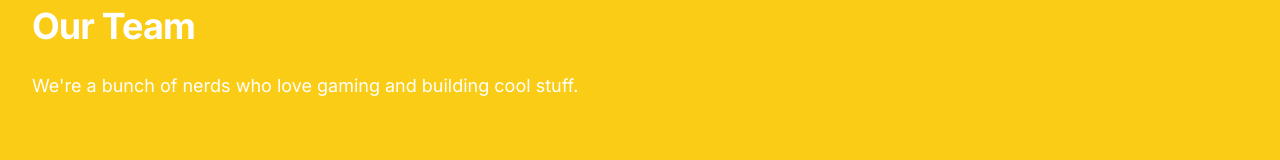
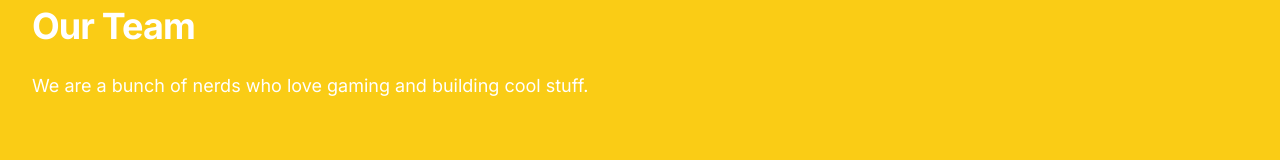
Before and after one commit to mstevensdesign/pigfarm-club, a Next.js app: page /roster in a window 1280 px wide. Shown: the part 196-356 px from the top of the page. Built offline with nearby package versions, Linux system fonts and the light colour scheme.

Commit message:
fix apostrophe for vercel

```diff
--- a/src/app/roster/page.tsx
+++ b/src/app/roster/page.tsx
@@ -70,7 +70,7 @@ const Roster = (props: Props) => {
             Our Team
           </h2>
           <p className="mt-6 text-lg leading-8 text-white">
-            We're a bunch of nerds who love gaming and building cool stuff.
+            We are a bunch of nerds who love gaming and building cool stuff.
           </p>
         </div>
         <ul
```
